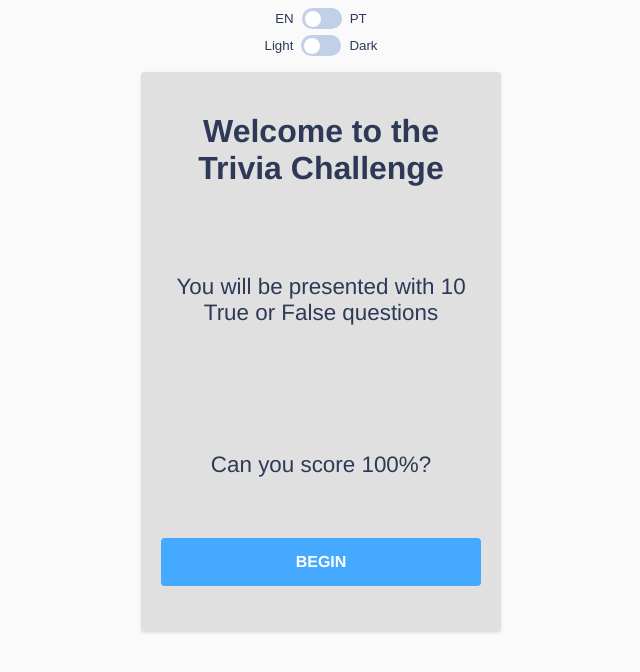
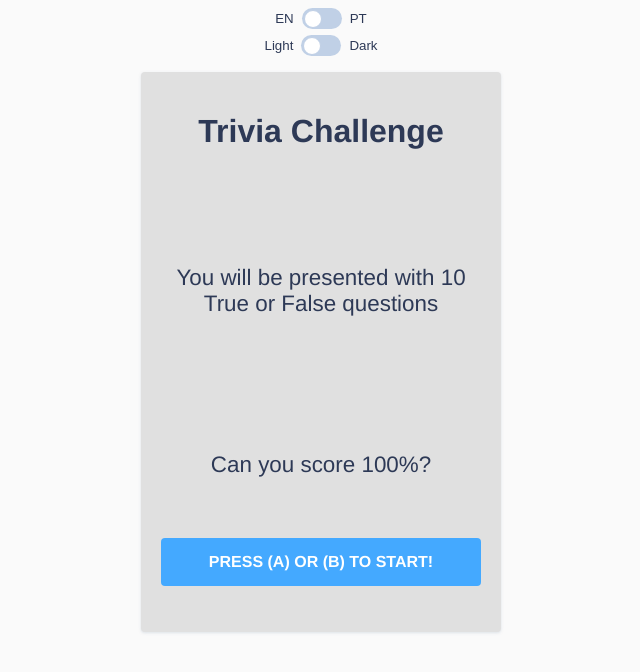
Before and after one commit to douglaswcamargo/react-ts-trivia-game, a React (Create React App) app: page / in a window 1280 px wide. Shown: the top 672 px of the page, without its empty margins (319-959 px from the left). Built offline with nearby package versions, Linux system fonts and the light colour scheme.

Commit message:
Add new translated fields

```diff
--- a/src/i18n/en_US.ts
+++ b/src/i18n/en_US.ts
@@ -4,14 +4,18 @@ export default {
     notFound: 'Page not found.'
   },
   quiz: {
-    homeTitle: 'Welcome to the Trivia Challenge',
+    homeTitle: 'Trivia Challenge',
+    homeSubTitle: 'Welcome!',
     homeDescription: 'You will be presented with 10 True or False questions',
     homeChallenge: 'Can you score 100%?',
-    homeButtonStart: 'Begin',
+    homeButtonStart: 'Press (A) or (B) to start!',
     quizButtonTrue: 'True',
     quizButtonFalse: 'False',
+    quizHintA: '(A) True',
+    quizHintB: '(B) False',
     quizCounterPreposition: 'of',
     resultsTitle: 'You scored',
-    resultsButtonRetry: 'Play Again'
+    resultsButtonRetry: 'Play Again',
+    resultsHint: 'Press (A) or (B) to try again'
   }
 }
--- a/src/i18n/pt_BR.ts
+++ b/src/i18n/pt_BR.ts
@@ -4,14 +4,18 @@ export default {
     notFound: 'Página não encontrada.'
   },
   quiz: {
-    homeTitle: 'Bem-vindo ao Desafio de Trivia',
-    homeDescription: 'Serão apresentadas 10 questões que você deve responder com Verdadeiro ou Falso',
+    homeTitle: 'Desafio de Trivia',
+    homeSubTitle: 'Bem-vindo(a)!',
+    homeDescription: 'São 10 questões que você deve responder com Verdadeiro ou Falso',
     homeChallenge: 'Você consegue acertar 100%?',
-    homeButtonStart: 'Iniciar',
+    homeButtonStart: 'Pressione (A) ou (B) para iniciar!',
     quizButtonTrue: 'Verdadeiro',
     quizButtonFalse: 'Falso',
+    quizHintA: '(A) Verdadeiro',
+    quizHintB: '(B) Falso',
     quizCounterPreposition: 'de',
     resultsTitle: 'Resultado',
-    resultsButtonRetry: 'Jogar Novamente'
+    resultsButtonRetry: 'Jogar Novamente',
+    resultsHint: 'Pressione (A) ou (B) para jogar novamente'
   }
 }
```
